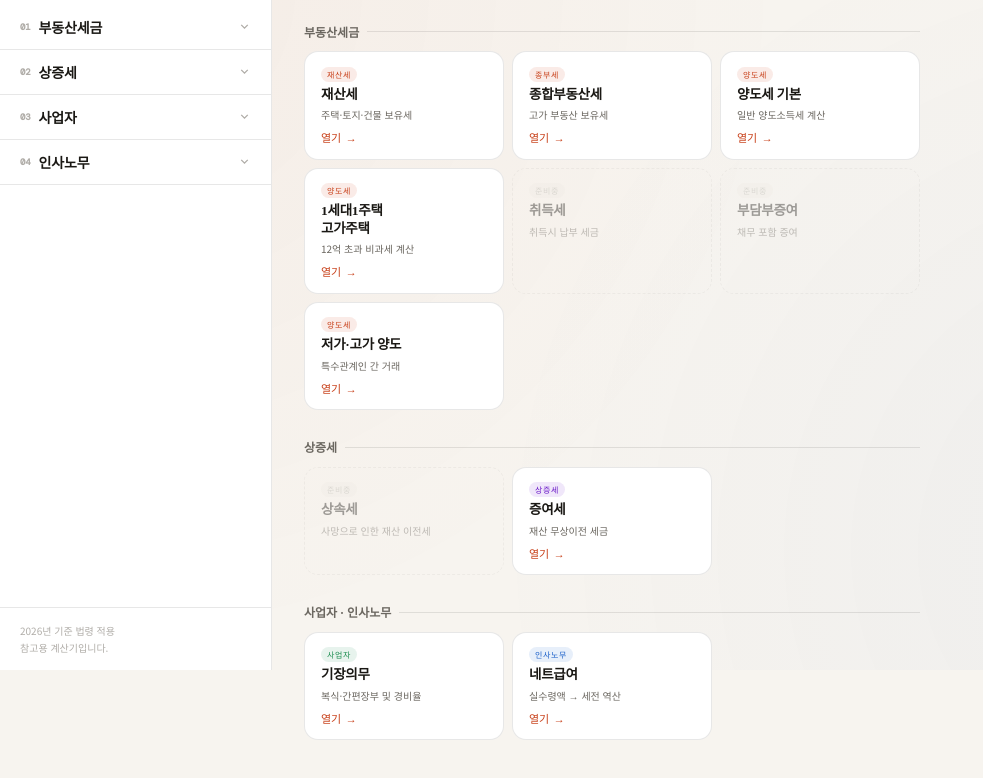
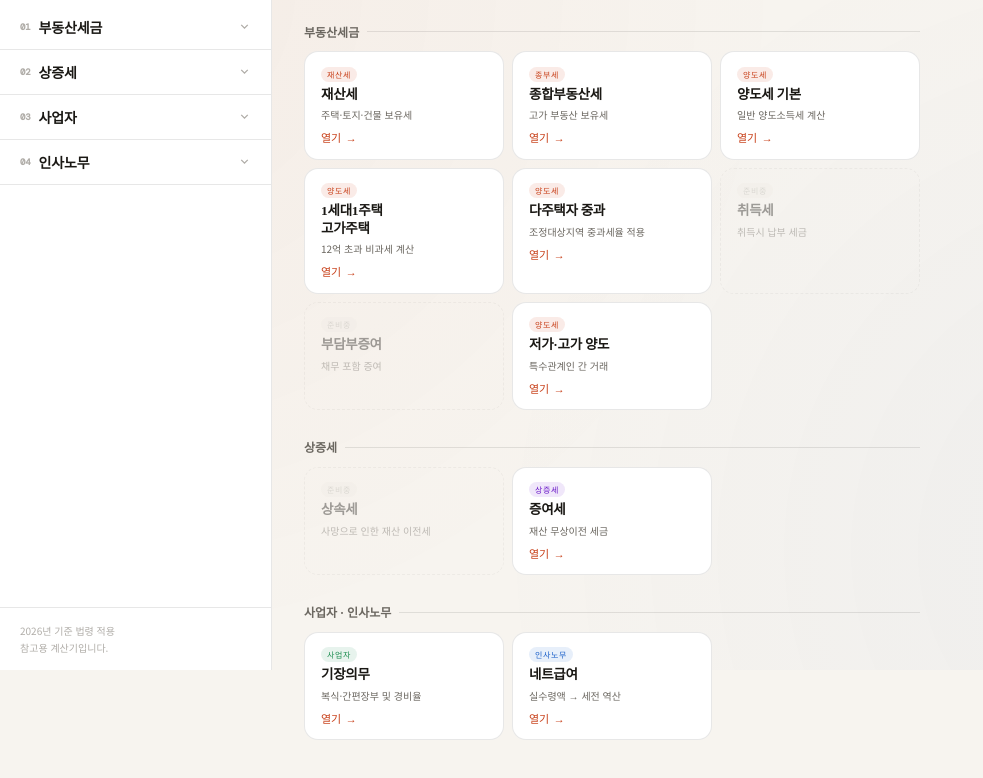
Before and after one commit to Steady-Git/tax-calculators, a plain HTML site: page index.html in a window 1280 px wide. Shown: the part 130-908 px from the top of the page, without its empty margins (0-983 px from the left). Drawn offline with nearby package versions, Linux system fonts and the light colour scheme.

Commit message:
Add files via upload

```diff
--- a/index.html
+++ b/index.html
@@ -431,6 +431,7 @@ nav { padding: 0.5rem 0; flex: 1; }
           <div class="nav-group-label">양도소득세</div>
           <button class="nav-item" onclick="openCalc('capital.html','양도소득세 — 기본',this)"><span class="nav-dot"></span>기본</button>
           <button class="nav-item" onclick="openCalc('capitalhigh.html','1세대1주택 고가주택',this)"><span class="nav-dot"></span>1세대1주택 고가주택</button>
+          <button class="nav-item" onclick="openCalc('capitalheavy.html','다주택자 중과',this)"><span class="nav-dot"></span>다주택자 중과</button>
           <button class="nav-item empty"><span class="nav-dot"></span>부담부증여<span class="nav-badge">준비중</span></button>
           <button class="nav-item" onclick="openCalc('capital-low.html','저가·고가양도 계산기',this)"><span class="nav-dot"></span>저가·고가 양도</button>
         </div>
@@ -510,6 +511,12 @@ nav { padding: 0.5rem 0; flex: 1; }
             <span class="card-tag tag-re">양도세</span>
             <span class="card-name">1세대1주택<br>고가주택</span>
             <span class="card-desc">12억 초과 비과세 계산</span>
+            <span class="card-arrow">열기 →</span>
+          </div>
+          <div class="card" onclick="openCalc('capitalheavy.html','다주택자 중과',null)">
+            <span class="card-tag tag-re">양도세</span>
+            <span class="card-name">다주택자 중과</span>
+            <span class="card-desc">조정대상지역 중과세율 적용</span>
             <span class="card-arrow">열기 →</span>
           </div>
           <div class="card empty">
```
